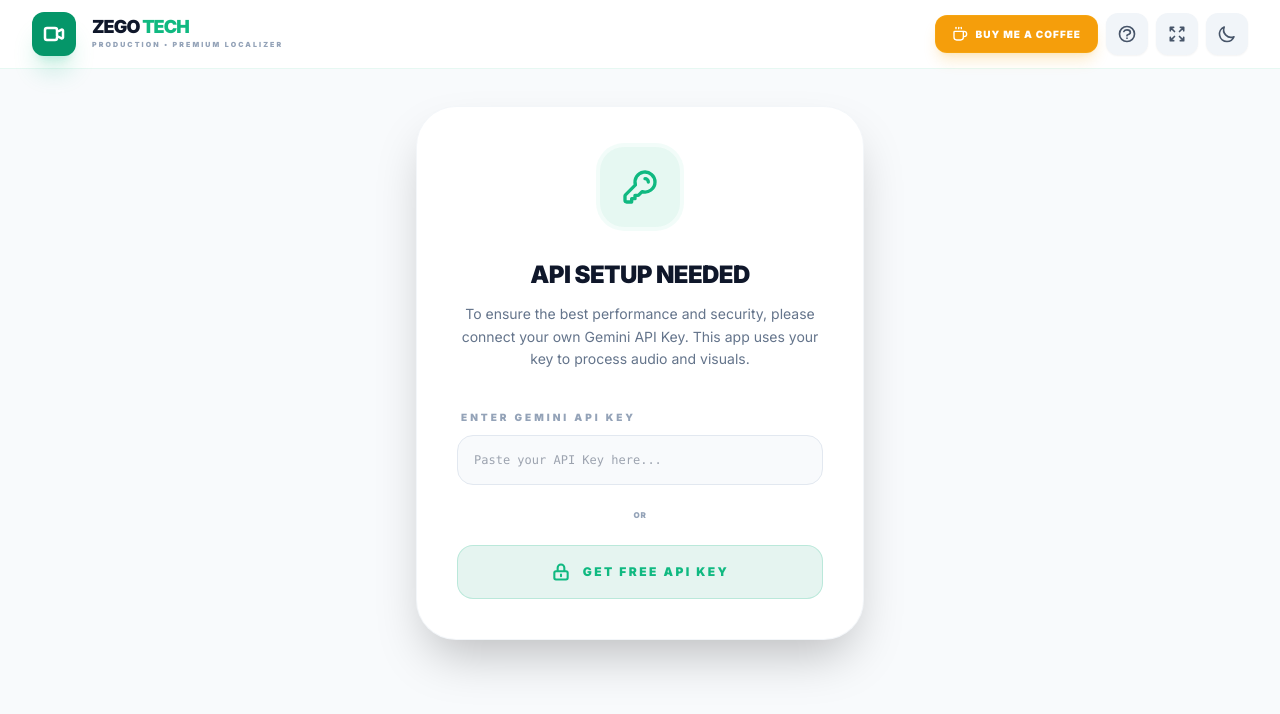
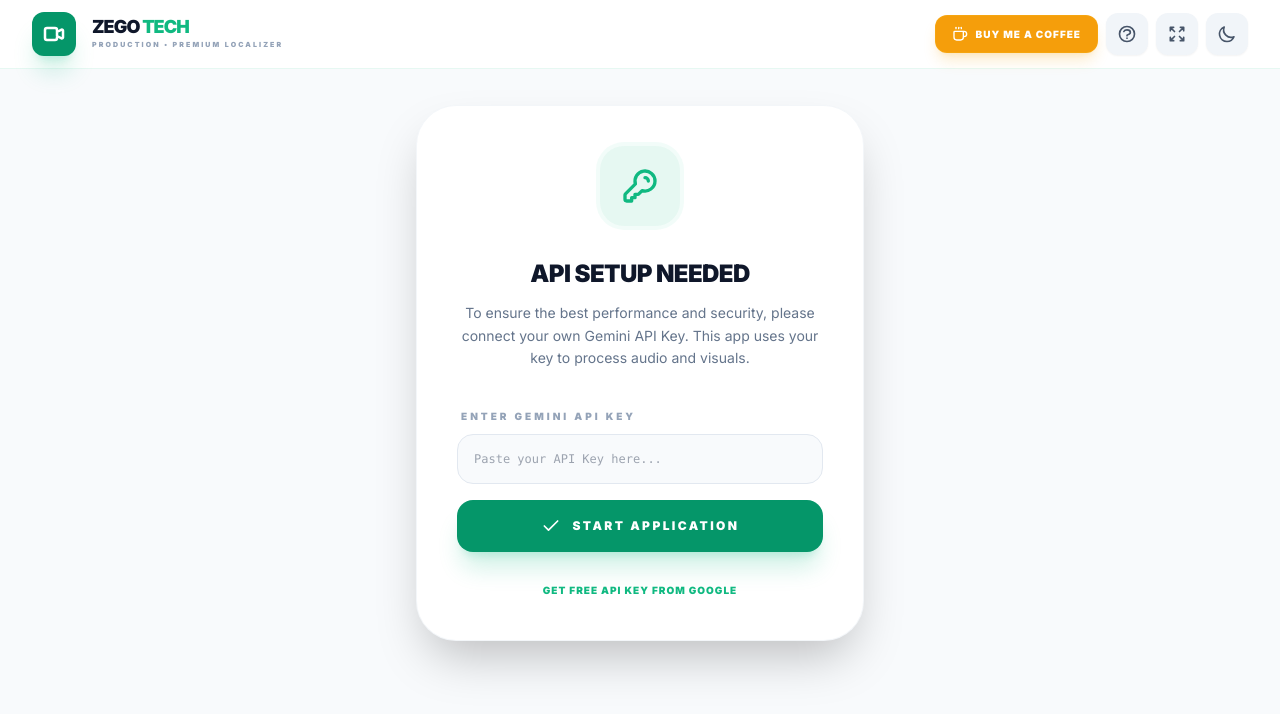
Before and after one commit to Zayar101/ZEGO-STUDIO, a React (Vite) app: page / in a window 1280 px wide. Shown: the top 714 px of the page. Built offline with nearby package versions, Linux system fonts and the light colour scheme; a web font is replaced by a local one.

Commit message:
feat: Streamline Gemini API key input
Replaces the previous Enter/Blur key handlers with a simpler defaultValue assignment for the input field. This reduces complexity and improves the user experience for manual API key entry.

```diff
--- a/App.tsx
+++ b/App.tsx
@@ -372,47 +372,35 @@
                 <div className="space-y-2 text-left">
                   <label className="text-[10px] font-black uppercase text-slate-400 tracking-[0.3em] ml-1">Enter Gemini API Key</label>
                   <input
+                    id="manual-api-key-input"
                     type="password"
                     placeholder="Paste your API Key here..."
                     className="w-full p-4 bg-slate-50 dark:bg-slate-950/50 rounded-2xl border border-slate-200 dark:border-emerald-500/10 font-mono text-xs focus:ring-2 focus:ring-emerald-500 transition-all outline-none dark:text-white"
-                    onKeyDown={(e) => {
-                      if (e.key === 'Enter') {
-                        saveManualKey((e.target as HTMLInputElement).value);
-                      }
-                    }}
-                    onBlur={(e) => saveManualKey(e.target.value)}
+                    defaultValue={manualKey}
                   />
                 </div>
 
-                <div className="relative py-2">
-                  <div className="absolute inset-0 flex items-center"><div className="w-full border-t border-slate-200 dark:border-white/5"></div></div>
-                  <div className="relative flex justify-center text-[8px] font-black uppercase tracking-widest text-slate-400 bg-white dark:bg-[#020617] px-2">OR</div>
-                </div>
-
                 <button
-                  onClick={async () => {
-                    try {
-                      // @ts-ignore
-                      if (window.aistudio) {
-                        // @ts-ignore
-                        await window.aistudio.openSelectKey();
-                        // @ts-ignore
-                        if (await window.aistudio.hasSelectedApiKey()) {
-                          setNeedsKey(false);
-                        }
-                      } else {
-                        window.open("https://aistudio.google.com/app/apikey", "_blank");
-                      }
-                    } catch (e) {
-                      console.error("Failed to open key selector", e);
+                  onClick={() => {
+                    const input = document.getElementById('manual-api-key-input') as HTMLInputElement;
+                    if (input && input.value.trim()) {
+                      saveManualKey(input.value);
                     }
                   }}
-                  className="w-full py-4 bg-emerald-600/10 text-emerald-500 border border-emerald-500/20 rounded-2xl font-black text-xs uppercase tracking-[0.2em] hover:bg-emerald-600 hover:text-white transition-all flex items-center justify-center gap-3"
+                  className="w-full py-4 bg-emerald-600 text-white rounded-2xl font-black text-xs uppercase tracking-[0.2em] shadow-xl shadow-emerald-500/20 hover:scale-[1.02] active:scale-[0.98] transition-all flex items-center justify-center gap-3"
                 >
-                  <svg className="w-5 h-5" fill="none" stroke="currentColor" viewBox="0 0 24 24"><path strokeLinecap="round" strokeLinejoin="round" strokeWidth="2.5" d="M12 15v2m-6 4h12a2 2 0 002-2v-6a2 2 0 00-2-2H6a2 2 0 00-2 2v6a2 2 0 002 2zm10-10V7a4 4 0 00-8 0v4h8z"></path></svg>
-                  {/* @ts-ignore */}
-                  {window.aistudio ? "Connect via AI Studio" : "Get Free API Key"}
+                  <Check className="w-5 h-5" />
+                  Start Application
                 </button>
+
+                <div className="pt-2 text-center">
+                  <button
+                    onClick={() => window.open("https://aistudio.google.com/app/apikey", "_blank")}
+                    className="text-[10px] font-black text-emerald-500 uppercase tracking-widest hover:underline transition-all"
+                  >
+                    Get Free API Key from Google
+                  </button>
+                </div>
               </div>
             </div>
           </div>
```
